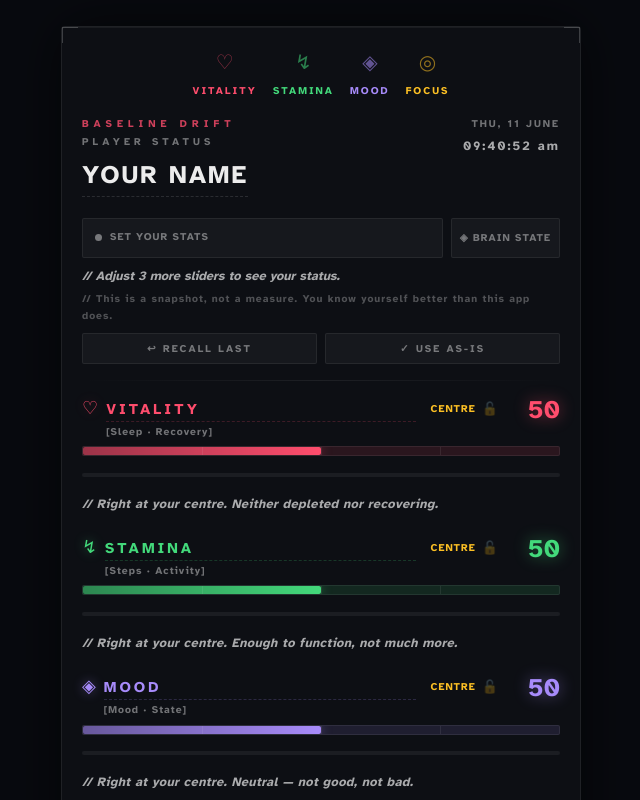
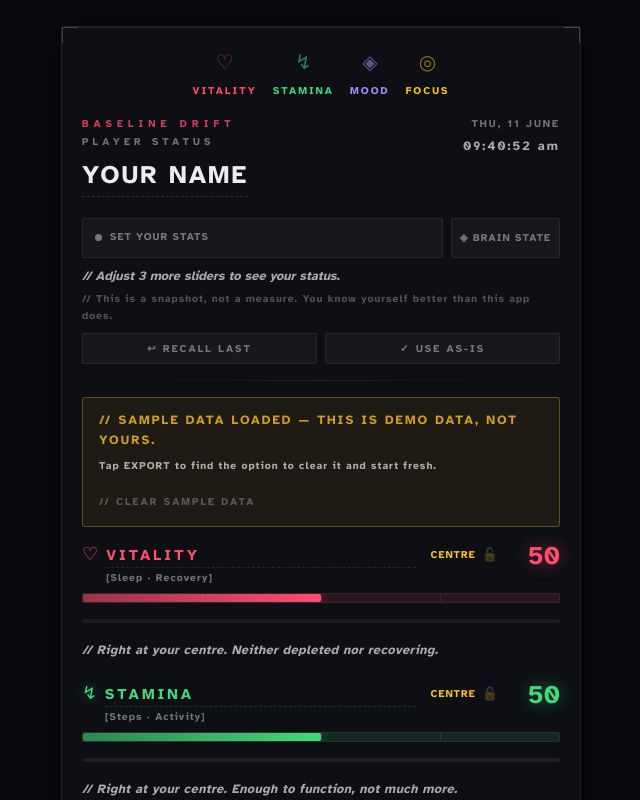
Before and after one commit to Baseline-Drift/Baseline-Drift, a plain HTML site: page index.html in a window 1280 px wide. Both pictures are taken after a click on the button "LOAD SAMPLE DATA". Shown: the top 800 px of the page, without its empty margins (319-959 px from the left). Drawn offline with Linux system fonts and the light colour scheme; a web font is replaced by a local one.

Commit message:
Add files via upload

```diff
--- a/index.html
+++ b/index.html
@@ -2180,6 +2180,8 @@ function loadSampleData() {
   saveHistory(sampleHistory);
   try { localStorage.setItem('hud_sample_loaded', '1'); } catch(e) {}
   dismissOnboarding();
+  var sb = document.getElementById('banner-sample');
+  if (sb) sb.classList.add('visible');
   alert('// Sample data loaded. Explore the graph to see your trends.');
 }
 
```
